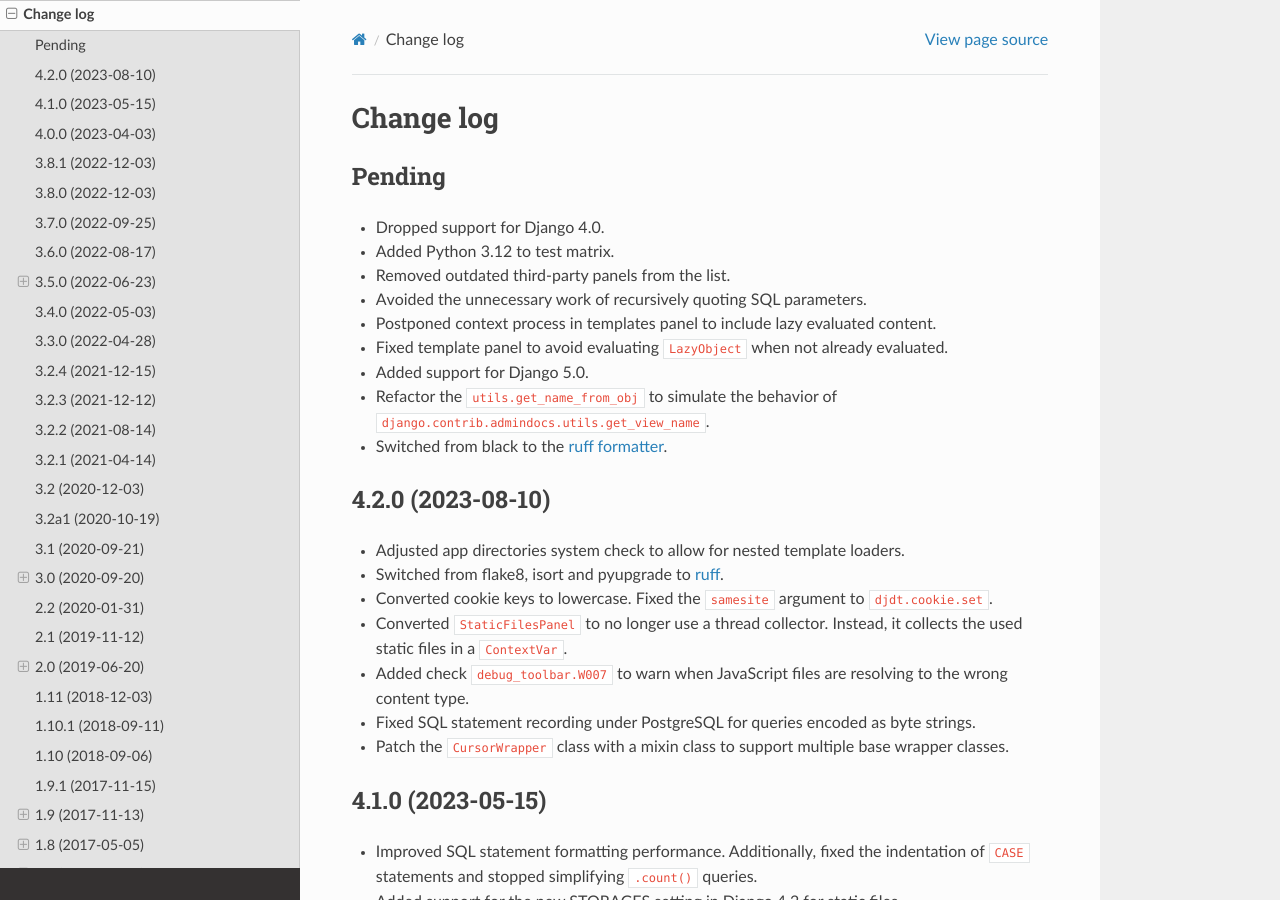
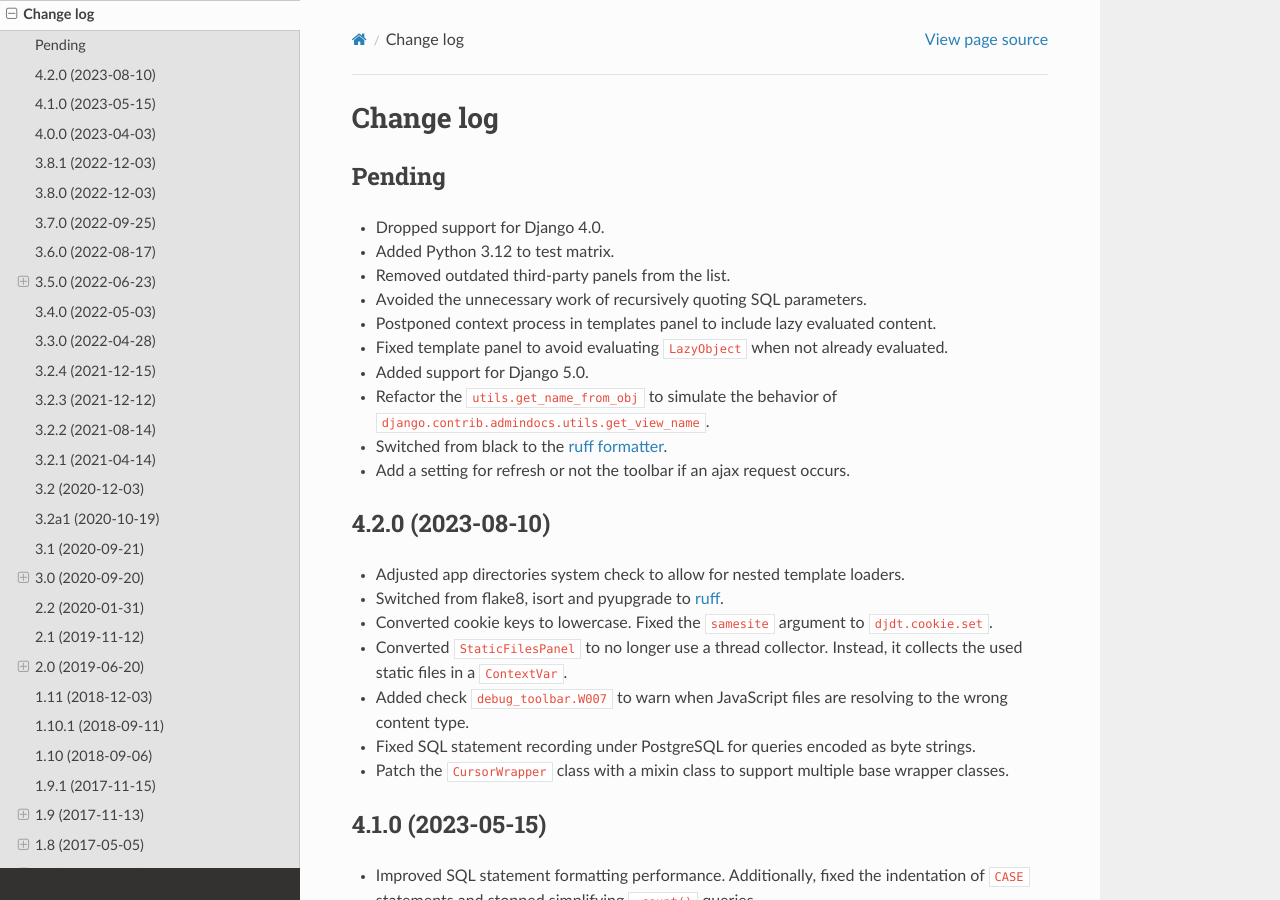
Before and after one commit to jazzband/django-debug-toolbar, a Sphinx documentation site: the page built from docs/changes.rst, in a window 1280 px wide and 900 px high. Built offline with Sphinx 7.4.7 and the Read the Docs theme 2.0.0, drawn with Linux system fonts in a browser that asks for light colours.

Commit message:
New AJAX request resets whole view if HistoryPanel is enabled
[+] Add change

```diff
--- a/docs/changes.rst
+++ b/docs/changes.rst
@@ -17,6 +17,7 @@
   ``django.contrib.admindocs.utils.get_view_name``.
 * Switched from black to the `ruff formatter
   <https://astral.sh/blog/the-ruff-formatter>`__.
+* Add a setting for refresh or not the toolbar if an ajax request occurs.
 
 4.2.0 (2023-08-10)
 ------------------
```
